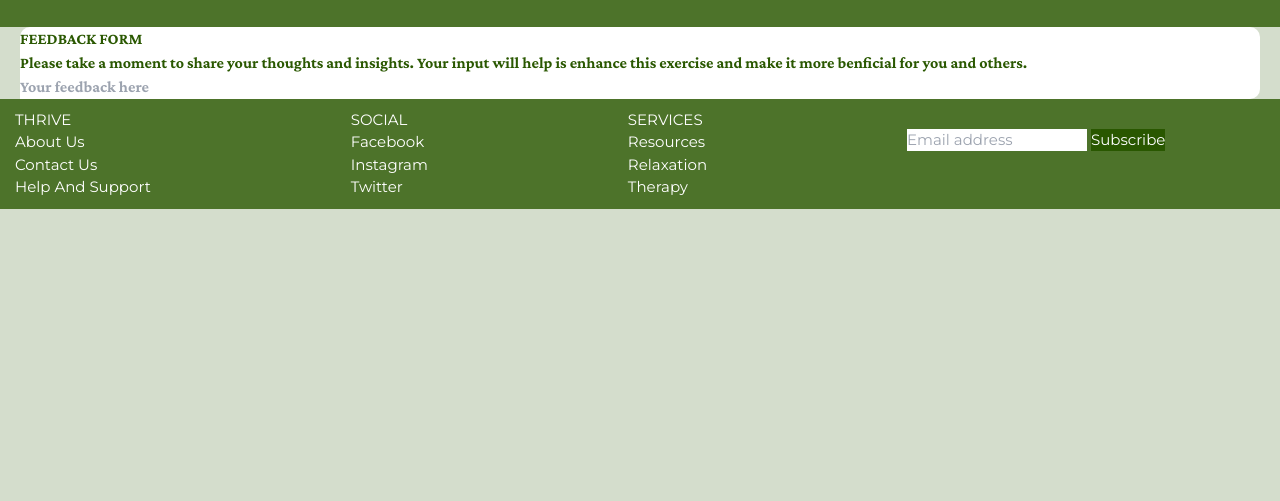
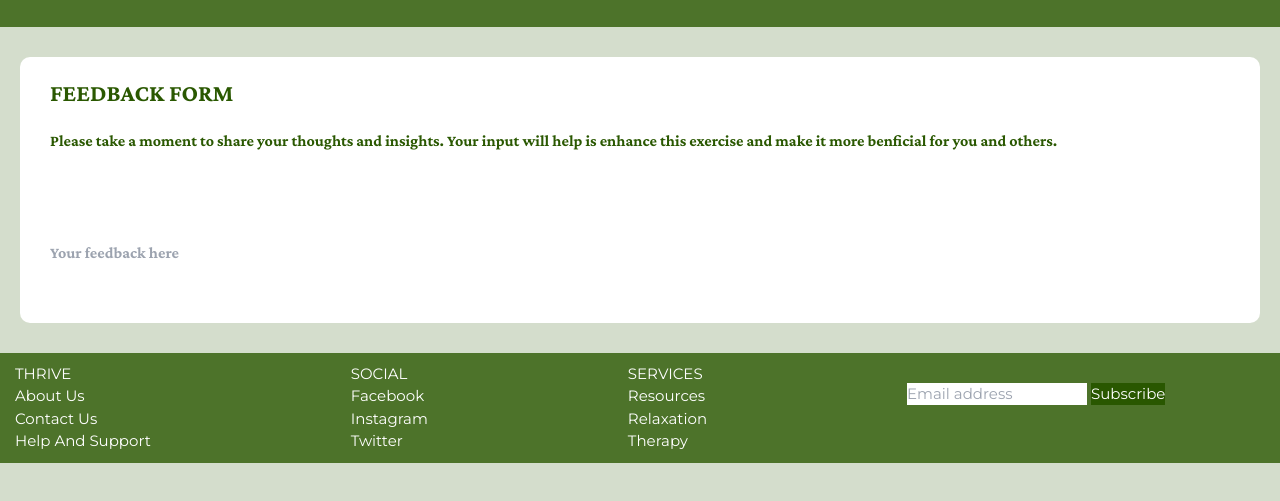
Before and after one commit to oluwaleke21/Relaxation-Page, a plain HTML site: page Feedback.html in a window 1280 px wide. Shown: the part 71-572 px from the top of the page. Drawn offline with nearby package versions, Linux system fonts and the light colour scheme.

Commit message:
Relaxation Page

```diff
--- a/Feedback.html
+++ b/Feedback.html
@@ -36,19 +36,20 @@
         </nav>
     </section>
 
-    <section id="feedback" class="text-[#2A5801]">
-        <div class="bg-white rounded-[10px] mx-[20px]">
-            <h1>FEEDBACK FORM </h1>
 
-            <p>
-                Please take a moment to share your thoughts and insights. Your input will help is enhance this exercise and make it more benficial  for you and others.
-            </p>
+    <!-- Feedback Form -->
+    <div id="feedback" class="text-[#2A5801] bg-white rounded-[10px] mx-[20px] px-[30px] py-[20px] mt-[30px] mb-[30px]">
+        <h1 class="text-2xl">FEEDBACK FORM </h1>
 
-            <form>
-                <input type="text" placeholder="Your feedback here">
-            </form>
-        </div>
-    </section>
+        <p class="mt-[20px]">
+            Please take a moment to share your thoughts and insights. Your input will help is enhance this exercise and make it more benficial  for you and others.
+        </p>
+
+        <form class="mt-[50px]">
+            <input class="w-full h-[100px]" type="text" placeholder="Your feedback here">
+        </form>
+    </div>
+
 
 
 
```
Also changed, not shown: index.html (+4 -2 lines), script.js (added, +17 -0 lines).
